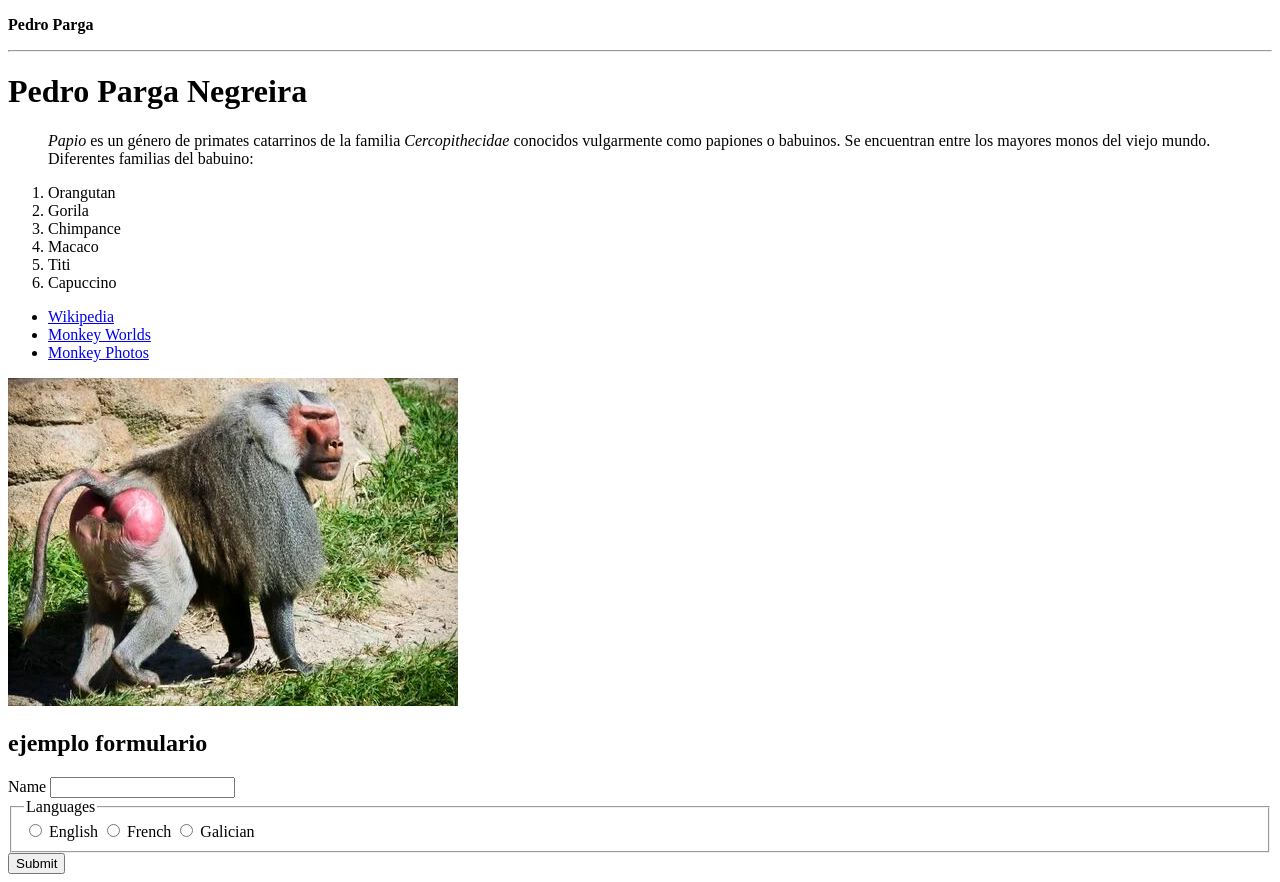
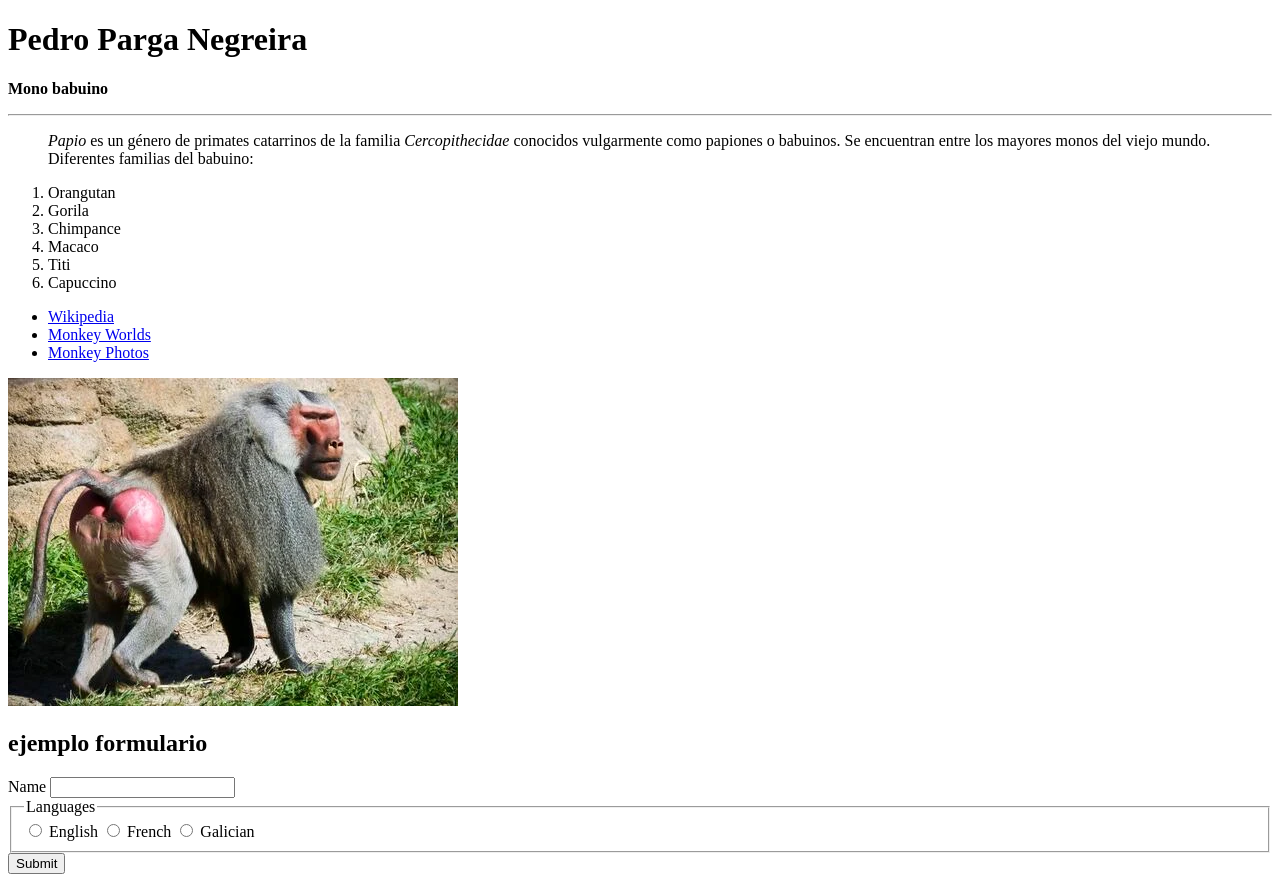
Before and after one commit to a22Pedro/animalProject, a plain HTML site: page index.html in a window 1280 px wide. Drawn offline with Linux system fonts and the light colour scheme.

Commit message:
correccion 2

```diff
--- a/index.html
+++ b/index.html
@@ -7,9 +7,10 @@
     <title>Document</title>
 </head>
 <body>
-    <p><strong>Pedro Parga</strong></p>
+    <h1>Pedro Parga Negreira</h1>
+    <p><strong>Mono babuino</strong></p>
     <hr>
-    <h1>Pedro Parga Negreira</h1>
+
 
     <ul><em>Papio</em> es un género de primates catarrinos de la familia <em>Cercopithecidae</em> conocidos vulgarmente como papiones o babuinos. Se encuentran entre los mayores monos del viejo mundo. Diferentes familias del babuino:</ul>
 
```
